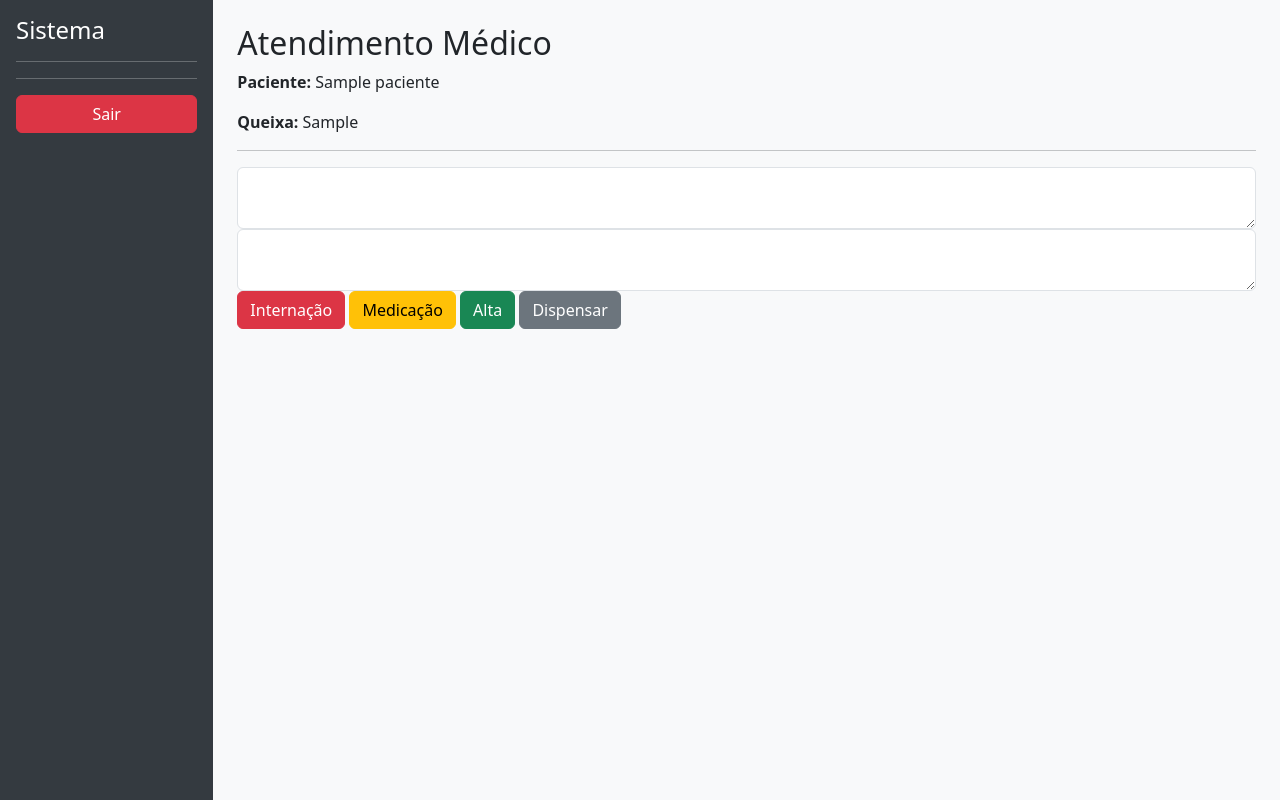
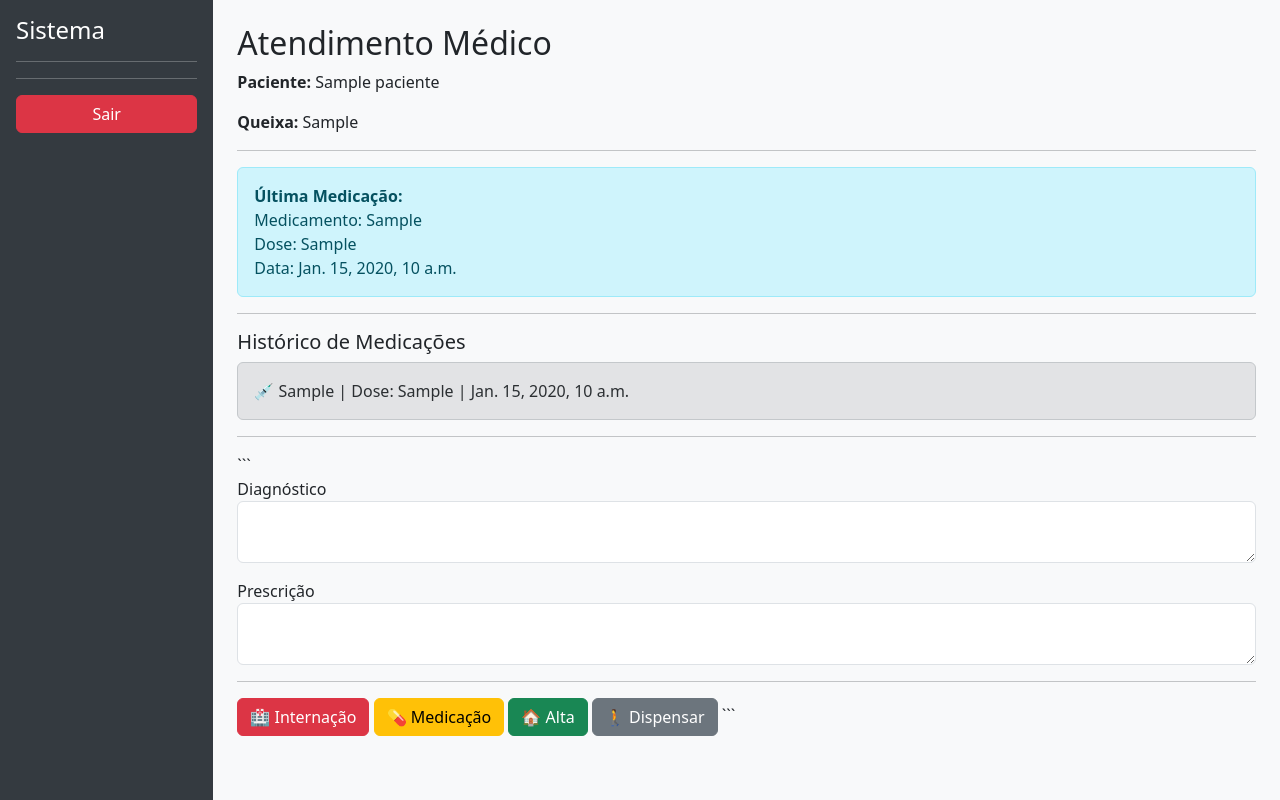
Before and after one commit to rfalves-wq/sistema, a Django app: page /medico/atendimento/1/ in a window 1280 px wide. Run offline with Django 5.2, Linux system fonts and the light colour scheme; tables that the repository leaves empty hold one stand-in row (values such as "Sample post").

Commit message:
parte tecnica

````diff
--- a/medico/templates/medico/atendimento.html
+++ b/medico/templates/medico/atendimento.html
@@ -8,13 +8,62 @@
 <p><strong>Queixa:</strong> {{ atendimento.triagem.queixa }}</p>
 
 <hr>
-<!--
+
+<!-- 🔔 AVISO DE RETORNO -->
+
+{% if atendimento.triagem.status == 'retorno_medico' %}
+
+<div class="alert alert-warning">
+    🔔 Paciente retornou após medicação — realizar reavaliação
+</div>
+{% endif %}
+
+<!-- 💉 ÚLTIMA MEDICAÇÃO -->
+
+{% if atendimento.triagem.medicacao_set.last %}
+
+<div class="alert alert-info">
+    <strong>Última Medicação:</strong><br>
+    Medicamento: {{ atendimento.triagem.medicacao_set.last.medicamento }}<br>
+    Dose: {{ atendimento.triagem.medicacao_set.last.dose }}<br>
+    Data: {{ atendimento.triagem.medicacao_set.last.data_aplicacao }}
+</div>
+{% endif %}
+
+<hr>
+
+<!-- 📋 TODAS AS MEDICAÇÕES -->
+
+<h5>Histórico de Medicações</h5>
+
+{% for m in atendimento.triagem.medicacao_set.all|dictsortreversed:"data_aplicacao" %} <div class="alert alert-secondary">
+💉 {{ m.medicamento }} |
+Dose: {{ m.dose }} |
+{{ m.data_aplicacao }} </div>
+{% empty %} <p>Nenhuma medicação aplicada</p>
+{% endfor %}
+
+<hr>
+
+<!-- 📝 FORMULÁRIO -->
+
 <form method="POST">
     {% csrf_token %}
 
-    <textarea name="diagnostico" class="form-control mb-2" placeholder="Diagnóstico"></textarea>
-    <textarea name="prescricao" class="form-control mb-3" placeholder="Prescrição"></textarea>
+```
+<div class="mb-3">
+    <label>Diagnóstico</label>
+    <textarea name="diagnostico" class="form-control"></textarea>
+</div>
 
+<div class="mb-3">
+    <label>Prescrição</label>
+    <textarea name="prescricao" class="form-control"></textarea>
+</div>
+
+<hr>
+
+<!-- AÇÕES -->
 <button name="acao" value="internacao" class="btn btn-danger">
     🏥 Internação
 </button>
@@ -30,30 +79,8 @@
 <button name="acao" value="dispensar" class="btn btn-secondary">
     🚶 Dispensar
 </button>
-</form> -->
+```
 
-{% if triagem.status == 'retorno_medico' %}
-    <div class="alert alert-info">
-        Paciente retornou após medicação
-    </div>
-{% endif %}
-<form method="POST">
-    {% csrf_token %}
-
-    <textarea name="diagnostico" class="form-control"></textarea>
-    <textarea name="prescricao" class="form-control"></textarea>
-
-    <button name="acao" value="internacao" class="btn btn-danger">Internação</button>
-
-    <button name="acao" value="medicacao" class="btn btn-warning">
-        Medicação
-    </button>
-
-    <button name="acao" value="alta" class="btn btn-success">Alta</button>
-
-    <button name="acao" value="dispensar" class="btn btn-secondary">
-        Dispensar
-    </button>
 </form>
 
 {% endblock %}
--- a/medico/templates/medico/partials/_fila_lista.html
+++ b/medico/templates/medico/partials/_fila_lista.html
@@ -8,7 +8,7 @@
 
     {% for triagem in triagens %}
 
-    <tr class="{% if triagem.status == 'retorno_medico' %}table-warning{% endif %}">
+    <tr class="{% if triagem.status == 'retorno_medico' %}table-warning linha-retorno{% endif %}">
         <td>{{ triagem.paciente.nome }}</td>
         <td>{{ triagem.queixa }}</td>
 
--- a/usuario/templates/usuario/base.html
+++ b/usuario/templates/usuario/base.html
@@ -28,6 +28,16 @@
         .sidebar a:hover {
             background: #495057;
         }
+
+        @keyframes piscar {
+    0% { opacity: 1; }
+    50% { opacity: 0.4; }
+    100% { opacity: 1; }
+}
+
+.linha-retorno {
+    animation: piscar 1s infinite;
+}
     </style>
 </head>
 
````
Lines whose indentation alone changed are shown as unchanged.
